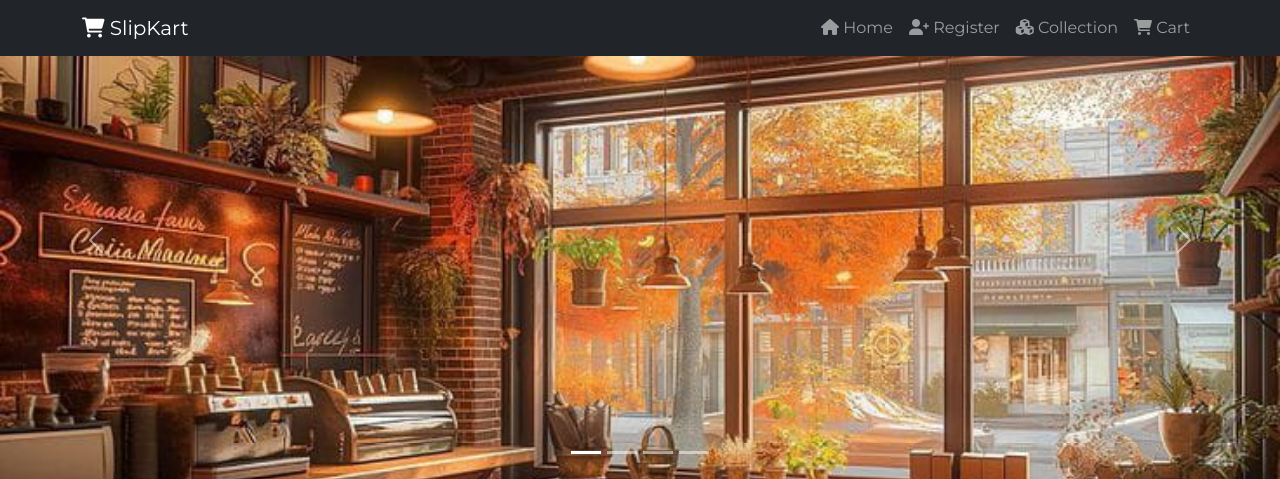
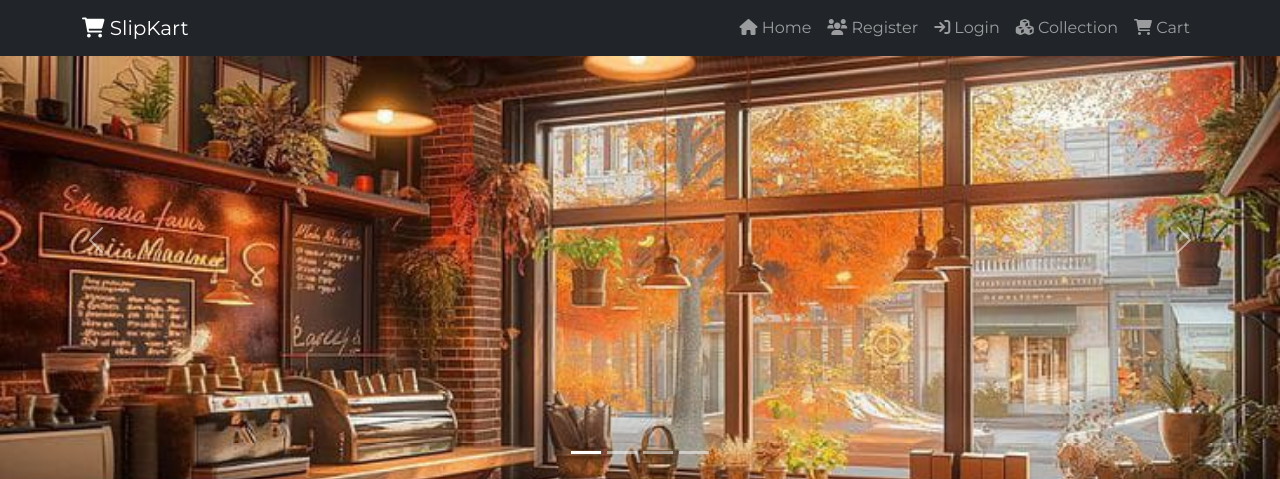
Before and after one commit to shafeer2511/E-Commerce, a Django app: page / in a window 1280 px wide. Shown: the top 479 px of the page. Run offline with Django 5.2, Linux system fonts and the light colour scheme; data that the repository does not hold is empty.

Commit message:
Update navbar.html

```diff
--- a/shop/templates/shop/inc/navbar.html
+++ b/shop/templates/shop/inc/navbar.html
@@ -11,13 +11,21 @@
               <a class="nav-link" aria-current="page" href="{% url 'home' %}">
                   <i class="fas fa-home"></i> Home
               </a>
-              <a class="nav-link" href="{% url 'register' %}">
-                  <i class="fas fa-user-plus"></i> Register
+              {% if user.is_authenticated %}
+                <a class="nav-link" aria-current="page" href="#"><i class="fa fa-user"></i> {{request.user}}</a>
+                <a class="nav-link" aria-current="page" href="{% url 'logout' %}"><i class="fa fa-sign-out"></i> Logout</a>
+
+              {% else %}
+                <a class="nav-link" href="{% url 'register' %}">
+                    <i class="fas fa-users"></i> Register
+                <a class="nav-link" href="{% url 'login' %}">
+                    <i class="fa fa-sign-in"></i> Login
               </a>
+              {% endif %}
               <a class="nav-link" href="{% url 'collection' %}">
                   <i class="fas fa-cubes"></i> Collection
               </a>
-              <a class="nav-link" href="#">
+              <a class="nav-link" href="{% url 'cart' %}">
                   <i class="fas fa-shopping-cart"></i> Cart
               </a>
           </div>
```
